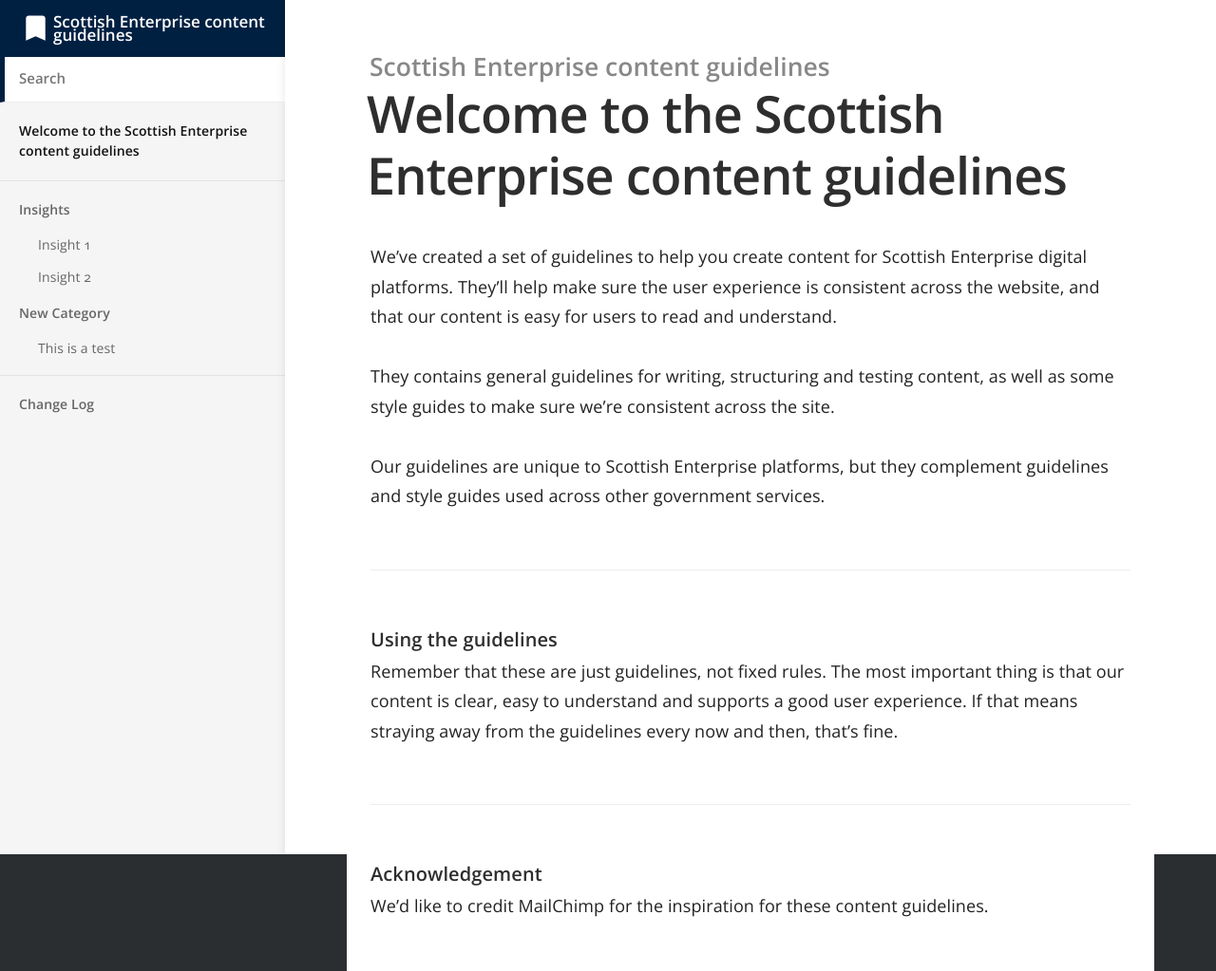
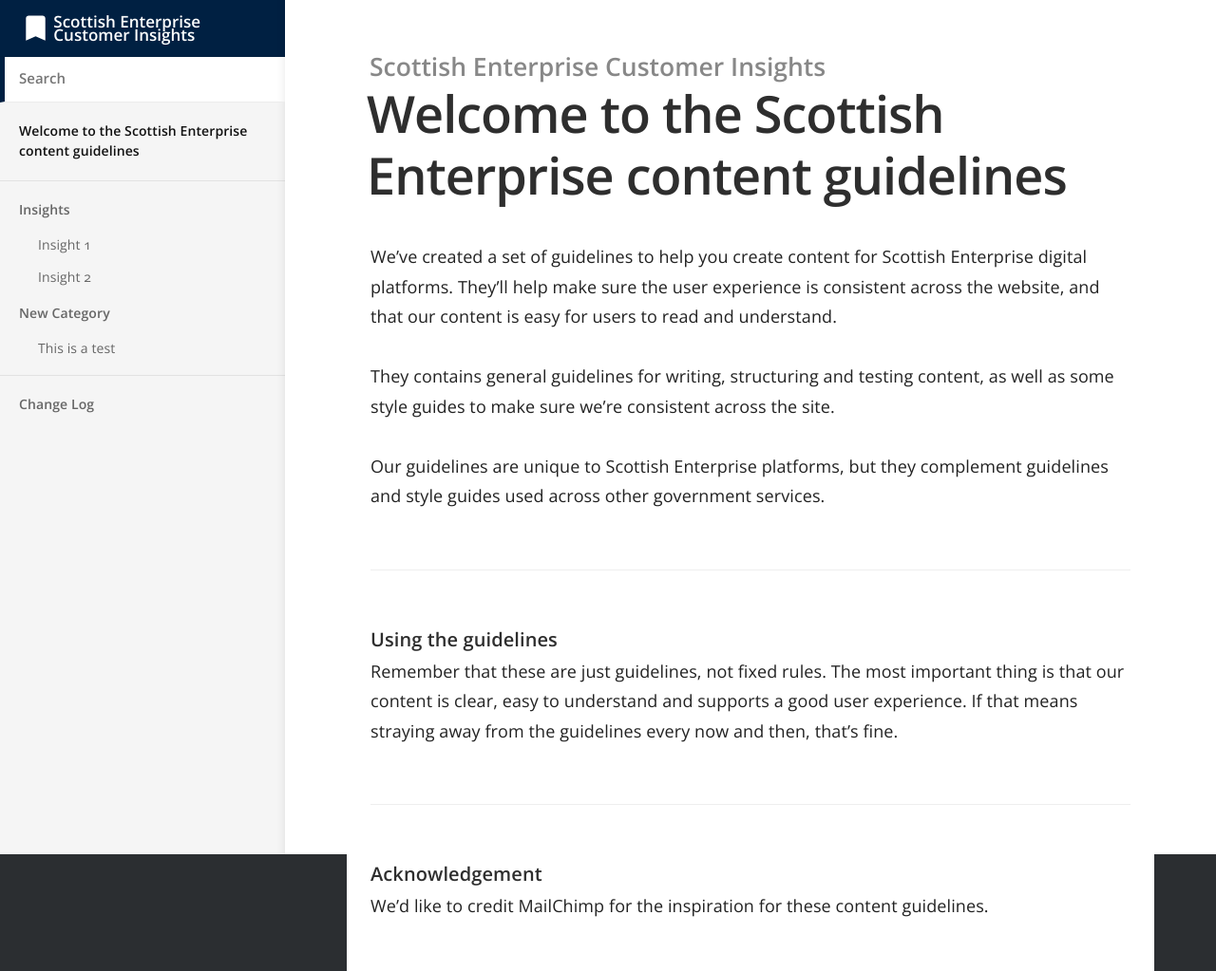
Before and after one commit to scotentSD/insights, a Jekyll site: the page built from index.md, in a window 1280 px wide. Shown: the whole page at 95% size. Built offline with Jekyll 4.4.1, drawn with Linux system fonts in a browser that asks for light colours.

Commit message:
Update _config.yml
mk

```diff
--- a/_config.yml
+++ b/_config.yml
@@ -1,7 +1,7 @@
 # ----
 # Site
 
-title: Scottish Enterprise content guidelines
+title: Scottish Enterprise Customer Insights
 # url: "https://scotentsd.github.io/edition-jekyll-template/search/?q=friends"
 url: "https://scotentsd.github.io/edition-jekyll-template/search/?q=friends"
 baseurl:
```
